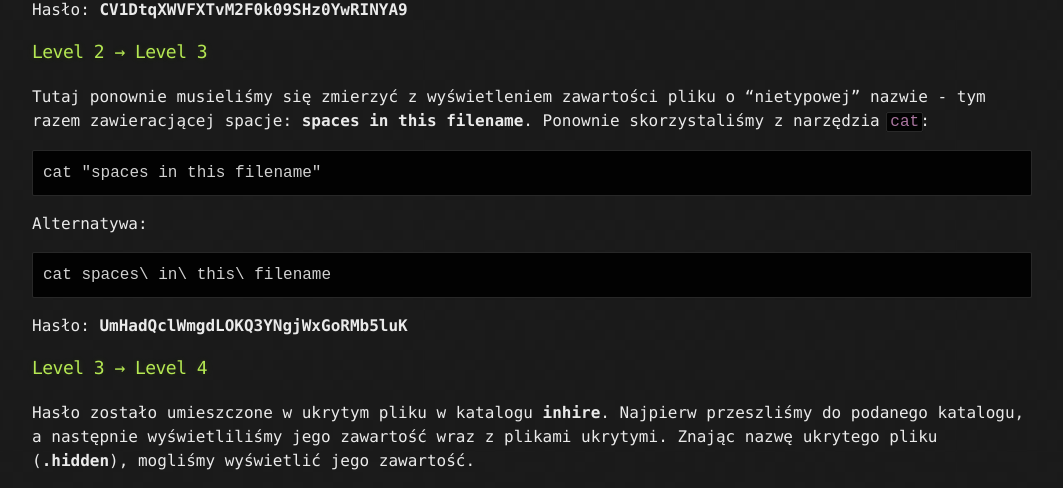
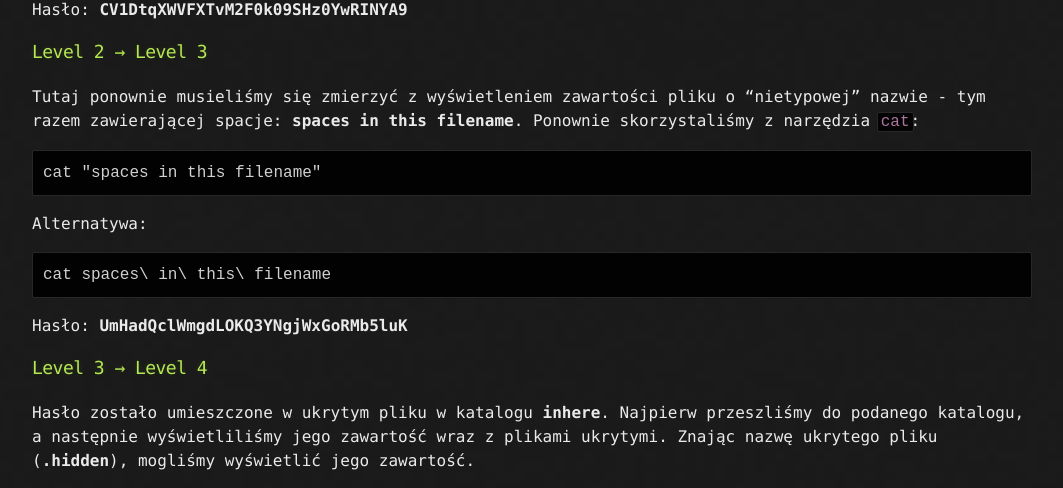
Before and after one commit to tocttou/hacker-blog, a Jekyll site: the page built from _posts/2022-06-29-OverTheWire_Bandit.md, in a window 1280 px wide. Shown: the part 1145-1633 px from the top of the page, without its empty margins (108-1171 px from the left). Built offline with Jekyll 4.4.1, drawn with Linux system fonts in a browser that asks for light colours.

Commit message:
Update 2022-06-29-OverTheWire_Bandit.md

````diff
--- a/_posts/2022-06-29-OverTheWire_Bandit.md
+++ b/_posts/2022-06-29-OverTheWire_Bandit.md
@@ -48,7 +48,7 @@ Hasło: **CV1DtqXWVFXTvM2F0k09SHz0YwRINYA9**
 
 <h3>Level 2 → Level 3</h3>
 
-Tutaj ponownie musieliśmy się zmierzyć z wyświetleniem zawartości pliku o "nietypowej" nazwie - tym razem zawieracjącej spacje: **spaces in this filename**. Ponownie skorzystaliśmy z narzędzia `cat`:
+Tutaj ponownie musieliśmy się zmierzyć z wyświetleniem zawartości pliku o "nietypowej" nazwie - tym razem zawierającej spacje: **spaces in this filename**. Ponownie skorzystaliśmy z narzędzia `cat`:
 
 ```
 cat "spaces in this filename"
@@ -64,7 +64,7 @@ Hasło: **UmHadQclWmgdLOKQ3YNgjWxGoRMb5luK**
 
 <h3>Level 3 → Level 4</h3>
 
-Hasło zostało umieszczone w ukrytym pliku w katalogu **inhire**. Najpierw przeszliśmy do podanego katalogu, a następnie wyświetliliśmy jego zawartość wraz z plikami ukrytymi. Znając nazwę ukrytego pliku (**.hidden**), mogliśmy wyświetlić jego zawartość.
+Hasło zostało umieszczone w ukrytym pliku w katalogu **inhere**. Najpierw przeszliśmy do podanego katalogu, a następnie wyświetliliśmy jego zawartość wraz z plikami ukrytymi. Znając nazwę ukrytego pliku (**.hidden**), mogliśmy wyświetlić jego zawartość.
 
 ```
 cd inhere
````
